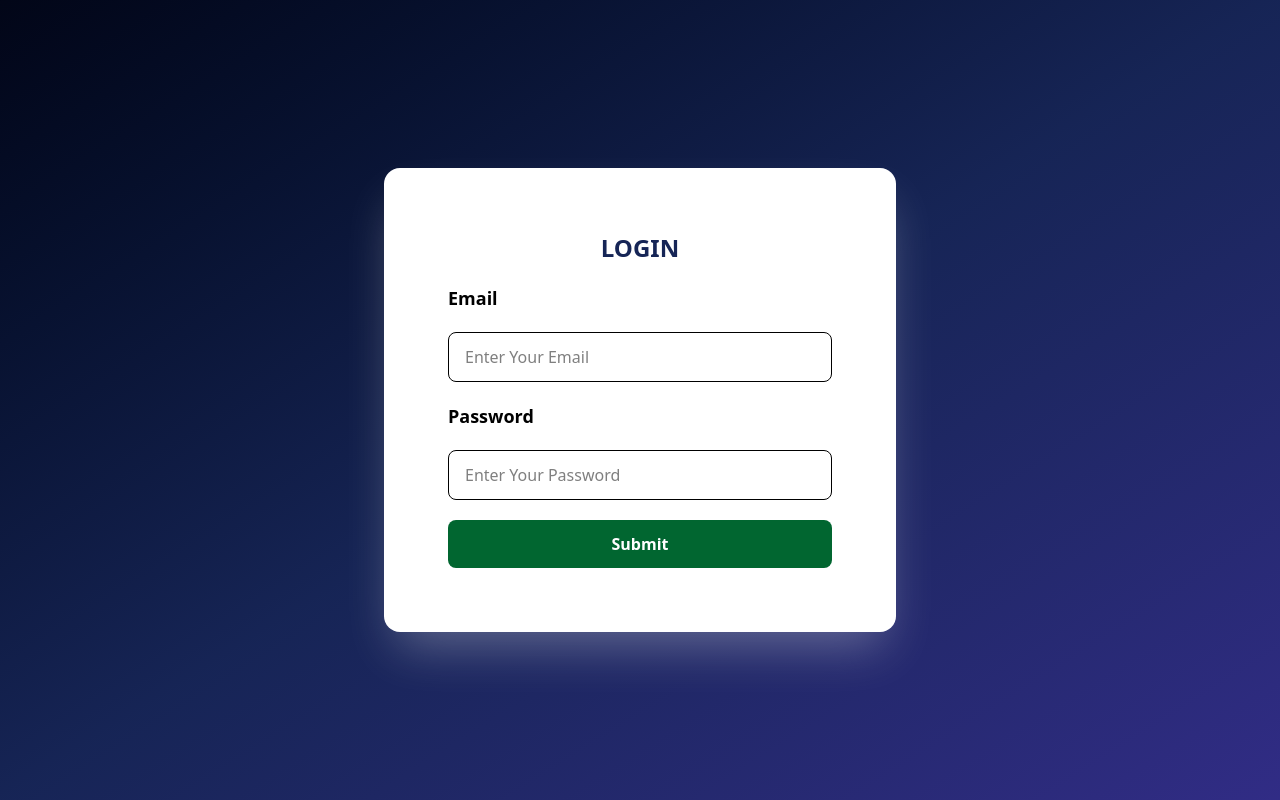
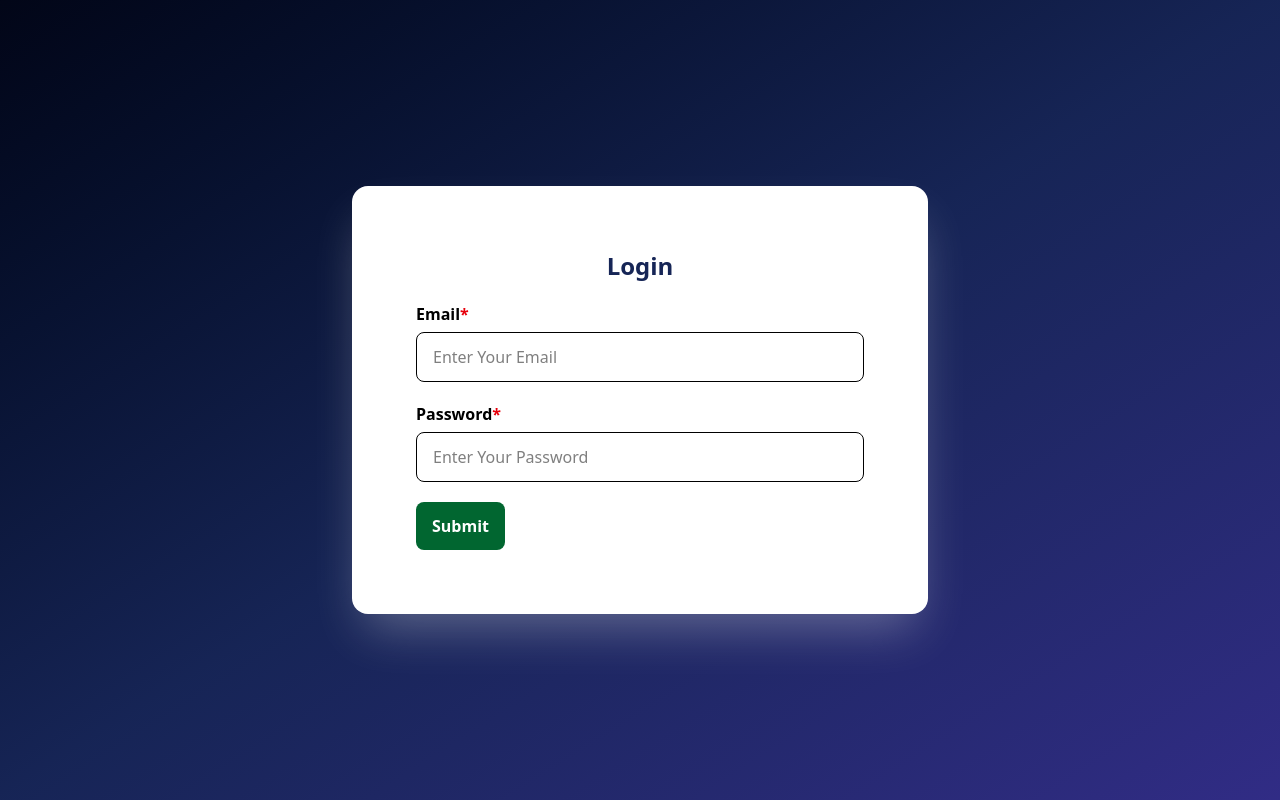
Before and after one commit to SivaKavindraTamilselvan/CapstoneProject, an Angular app in the folder MainFrontend/Ecommerce/: page / in a window 1280 px wide. Built offline with nearby package versions, Linux system fonts and the light colour scheme.

Commit message:
ui corrected

```diff
--- a/MainFrontend/Ecommerce/src/app/login/login.html
+++ b/MainFrontend/Ecommerce/src/app/login/login.html
@@ -1,20 +1,35 @@
 <section
-    class="min-h-screen bg-gradient-to-br from-slate-950 via-blue-950 to-indigo-900 flex justify-center items-center">
-    <div class="bg-white p-16 rounded-2xl shadow-2xl shadow-white/30 max-w-lg w-lg space-y-5">
-        <h1 class="text-blue-950 font-extrabold text-center text-2xl">LOGIN</h1>
+    class="min-h-screen bg-gradient-to-br from-slate-950 via-blue-950 to-indigo-900 flex justify-center items-center px-4 py-10">
+    <div class="bg-white p-10 sm:p-16 rounded-2xl shadow-2xl shadow-white/30 max-w-xl w-full space-y-5">
+        <h1 class="text-blue-950 font-extrabold text-center text-2xl">Login</h1>
         @if(errorMessage())
         {
         <div class="bg-red-600 px-4 py-3 rounded-sm text-white text-center font-bold"> {{errorMessage()}} </div>
         }
-        <form (ngSubmit)="handleLoginClick()" class="flex flex-col space-y-5">
-            <label class="font-bold text-lg">Email</label>
-            <input type="email" placeholder="Enter Your Email" [formField]="loginForm.email"
-                class="border rounded-lg px-4 py-3 outline-none focus:ring-2 focus:ring-blue-700 focus:border-transparent transition" />
-            <label class="font-bold text-lg">Password</label>
-            <input type="password" placeholder="Enter Your Password" [formField]="loginForm.password"
-                class="border rounded-lg px-4 py-3 outline-none focus:ring-2 focus:ring-blue-700 focus:border-transparent transition" />
-            <button type="submit" [disabled]="progress() || loginForm().invalid()"
-                class="bg-green-800 text-white font-bold px-4 py-3 rounded-lg cursor-pointer hover:bg-green-900">Submit</button>
+        <form (ngSubmit)="handleLoginClick()" class="flex flex-col gap-5">
+            <div>
+                <label class="font-bold text-md mb-1.5 block">Email<span class="text-red-600">*</span> </label>
+                <input type="email" placeholder="Enter Your Email" [formField]="loginForm.email"
+                    class="w-full border rounded-lg px-4 py-3 outline-none focus:ring-2 focus:ring-blue-700 focus:border-transparent transition" />
+                @if (loginForm.email().touched() && loginForm.email().invalid())
+                {
+                <p class="text-red-600 text-xs mt-1">{{ loginForm.email().errors()[0].message }}</p>
+                }
+            </div>
+
+            <div>
+                <label class="font-bold text-md mb-1.5 block">Password<span class="text-red-600">*</span> </label>
+                <input type="password" placeholder="Enter Your Password" [formField]="loginForm.password"
+                    class="w-full border rounded-lg px-4 py-3 outline-none focus:ring-2 focus:ring-blue-700 focus:border-transparent transition" />
+                @if (loginForm.password().touched() && loginForm.password().invalid())
+                {
+                <p class="text-red-600 text-xs mt-1">{{ loginForm.password().errors()[0].message }}</p>
+                }
+            </div>
+            <div>
+                <button type="submit" [disabled]="progress() || loginForm().invalid()"
+                    class="bg-green-800 text-white font-bold px-4 py-3 rounded-lg cursor-pointer hover:bg-green-900">Submit</button>
+            </div>
         </form>
     </div>
 </section>
--- a/MainFrontend/Ecommerce/src/app/login/login.ts
+++ b/MainFrontend/Ecommerce/src/app/login/login.ts
@@ -1,5 +1,4 @@
 import { Component, signal } from '@angular/core';
-import { FormsModule, ReactiveFormsModule } from '@angular/forms';
 import { FormField, form, required, email } from '@angular/forms/signals';
 import { LoginModel } from '../models/login.model';
 import { AuthService } from '../services/auth.Service';
@@ -8,7 +7,7 @@ import { AuthStateService } from '../services/auth-State.Service';
 
 @Component({
   selector: 'app-login',
-  imports: [FormsModule, ReactiveFormsModule, FormField],
+  imports: [FormField],
   templateUrl: './login.html',
   styleUrl: './login.css',
 })
```
